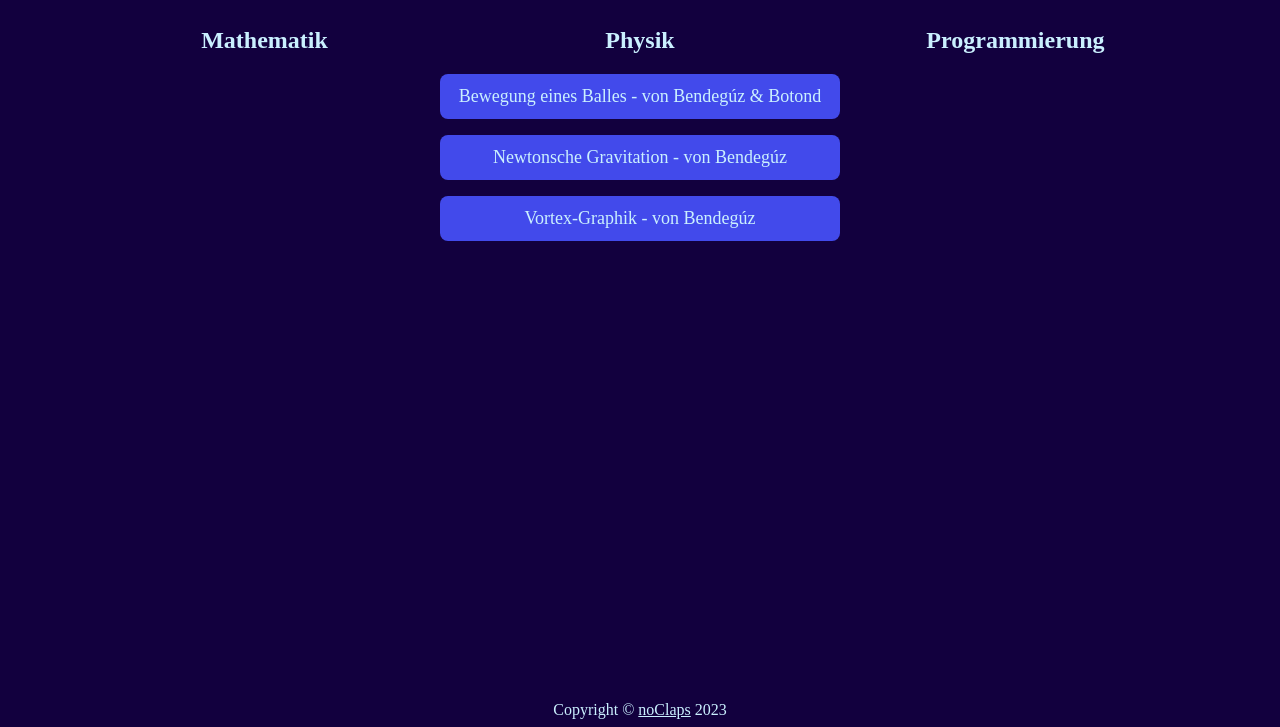
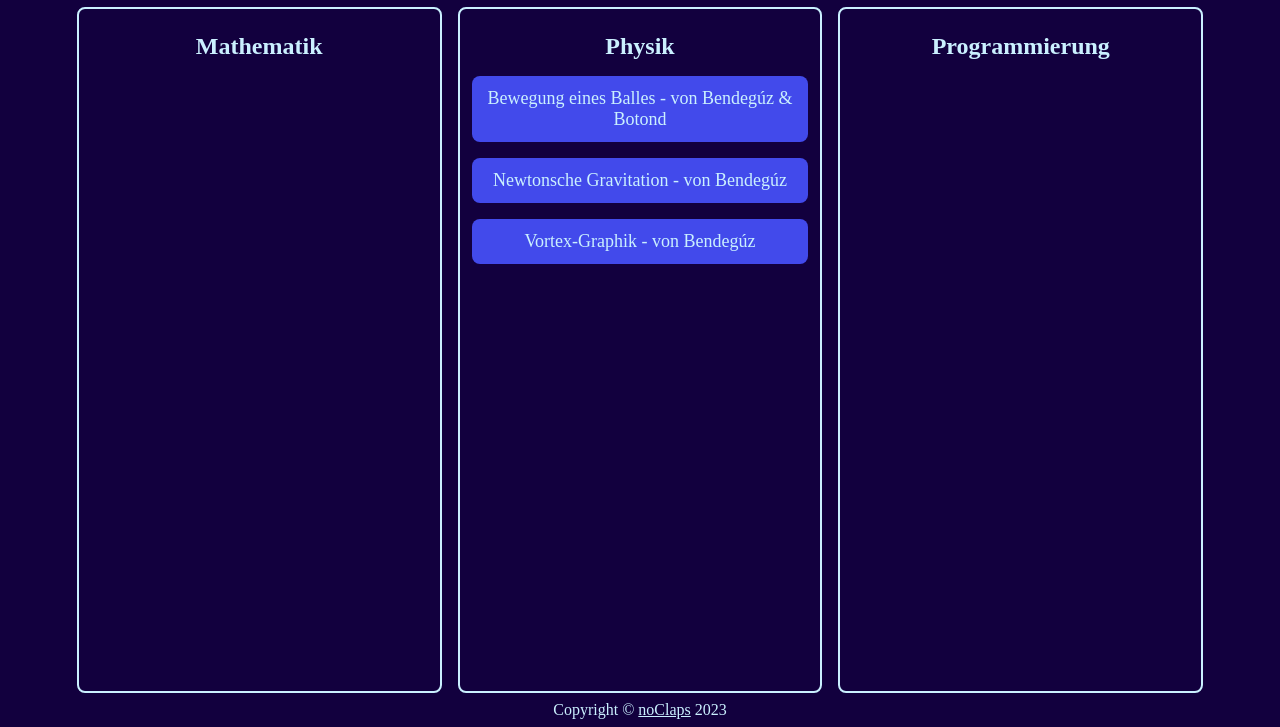
Before and after one commit to Gedanken-Versichert/web, an Astro site: page / in a window 1280 px wide. Shown: the part 73-800 px from the top of the page. Built offline with nearby package versions, Linux system fonts and the light colour scheme; Astro itself is replaced by a stand-in of ours.

Commit message:
Add border around sections

```diff
--- a/src/components/Section.astro
+++ b/src/components/Section.astro
@@ -31,8 +31,16 @@ const { title, links } = Astro.props;
 </section>
 
 <style lang="scss">
+    section {
+        border: 0.125rem solid var(--text);
+        padding: 1.5rem;
+        border-radius: 0.5rem;
+    }
+
     h2 {
         text-align: center;
+        margin: 0;
+        padding-bottom: 1rem;
     }
 
     div {
--- a/src/pages/index.astro
+++ b/src/pages/index.astro
@@ -9,15 +9,16 @@ import Section from "@components/Section.astro";
     <main>
         {config.sections.map(({ title, links }) => <Section {title} {links} />)}
     </main>
-</BaseLayout>
 
     <style lang="scss">
         main {
             display: grid;
             grid-template-columns: repeat(auto-fit, minmax(20rem, 1fr));
+            gap: 1rem;
 
             & h2 {
                 text-align: center;
             }
         }
     </style>
+</BaseLayout>
```
Lines whose indentation alone changed are shown as unchanged.
